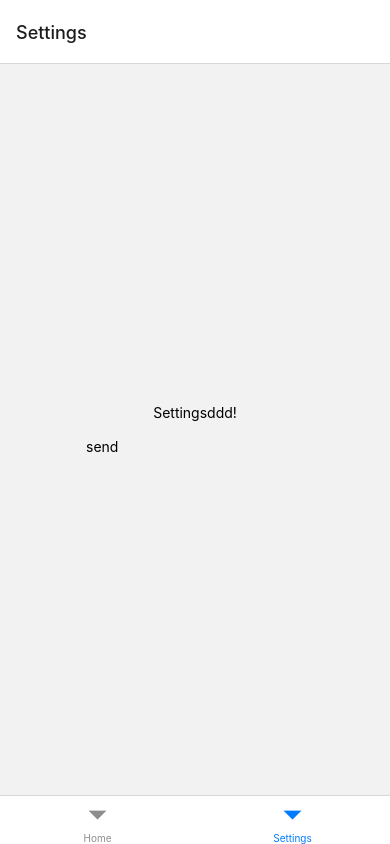
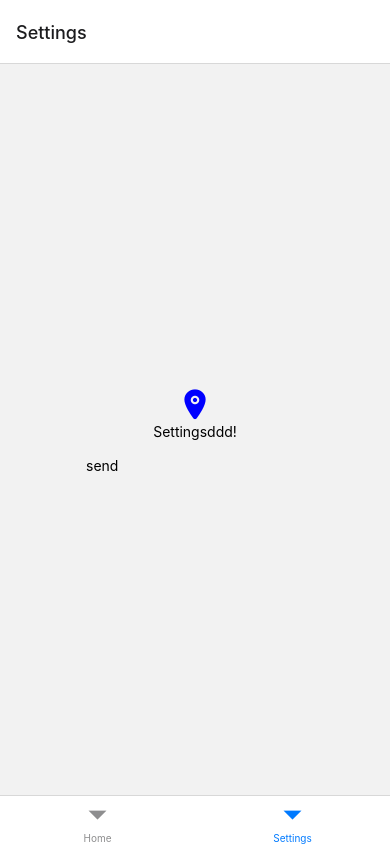
Before and after one commit to Pavel-Sol/rn-jobfinder, a React Native app in the folder mobile/: screen /Settings in a window 390 px wide. Built offline with nearby package versions, Linux system fonts and the light colour scheme.

Commit message:
icons settings

```diff
--- a/mobile/package.json
+++ b/mobile/package.json
@@ -17,7 +17,8 @@
     "react": "18.1.0",
     "react-native": "0.70.6",
     "react-native-safe-area-context": "^4.4.1",
-    "react-native-screens": "^3.18.2"
+    "react-native-screens": "^3.18.2",
+    "react-native-vector-icons": "^9.2.0"
   },
   "devDependencies": {
     "@babel/core": "^7.12.9",
@@ -27,6 +28,7 @@
     "@types/jest": "^26.0.23",
     "@types/react": "^18.0.21",
     "@types/react-native": "^0.70.6",
+    "@types/react-native-vector-icons": "^6.4.13",
     "@types/react-test-renderer": "^18.0.0",
     "@typescript-eslint/eslint-plugin": "^5.37.0",
     "@typescript-eslint/parser": "^5.37.0",
--- a/mobile/src/screens/SettingsScreen.tsx
+++ b/mobile/src/screens/SettingsScreen.tsx
@@ -1,4 +1,5 @@
 import React from 'react';
+import Ionicons from 'react-native-vector-icons/Ionicons';
 import {View, Text, TouchableOpacity} from 'react-native';
 import {FormikText} from 'src/components/form/fields/FormikText';
 import {Formik} from 'formik';
@@ -14,6 +15,9 @@ export const SettingsScreen = () => {
 
   return (
     <View style={{flex: 1, justifyContent: 'center', alignItems: 'center'}}>
+      <View>
+        <Ionicons name="md-location" size={34} color={'blue'} />
+      </View>
       <Text>Settingsddd!</Text>
 
       <Formik initialValues={initialValues} onSubmit={onSubmit}>
```
Also changed, not shown: 3 other files (tests, documents, lock files or other folders).
